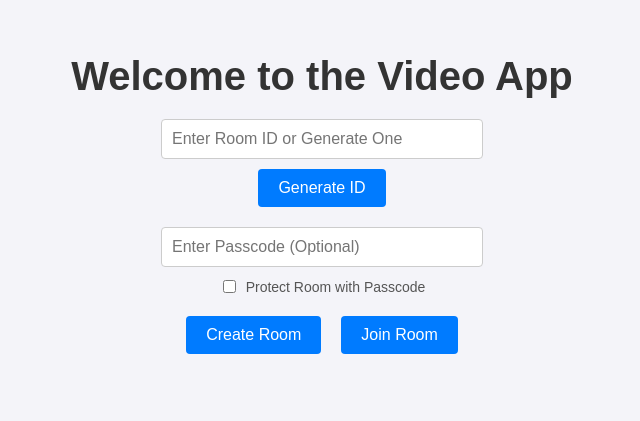
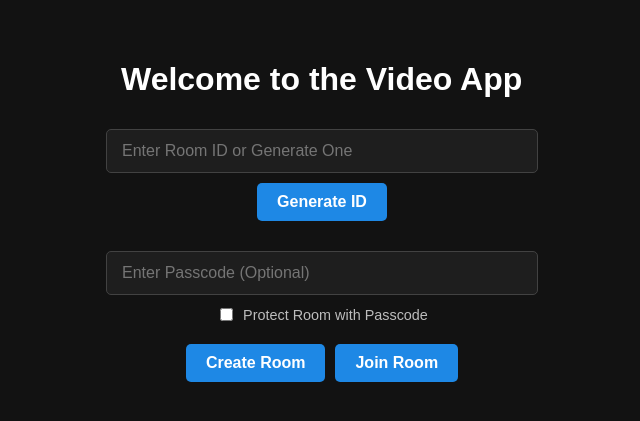
Before and after one commit to bkur808/156_breakout, a React (Create React App) app in the folder frontend/: page / in a window 1280 px wide. Shown: the part 209-630 px from the top of the page, without its empty margins (318-958 px from the left). Built offline with nearby package versions, Linux system fonts and the light colour scheme; no server answers.

Commit message:
Initial commit to dark theme

```diff
--- a/frontend/src/App.css
+++ b/frontend/src/App.css
@@ -38,7 +38,16 @@
   }
 }
 
+body {
+  margin: 0;
+  padding: 0;
+  font-family: 'Arial', sans-serif;
+  background-color: #121212; /* Dark background */
+  color: #ffffff; /* Light text for contrast */
+}
+
 /* Homepage Styles */
+/*
 .homepage {
   display: flex;
   flex-direction: column;
@@ -96,6 +105,108 @@
 .homepage-button-group {
   display: flex;
   gap: 20px;
+}
+*/
+
+/* New Homepage Styles */
+.homepage {
+  display: flex;
+  flex-direction: column;
+  align-items: center;
+  justify-content: center;
+  min-height: 100vh;
+  padding: 20px;
+}
+/*
+.homepage-title {
+  font-size: 2.5rem;
+  margin-bottom: 30px;
+  color: #e0e0e0;
+  text-align: center;
+}
+*/
+.homepage-title {
+    opacity: 0; /* Initially hidden */
+    transform: scale(0.8); /* Slightly smaller */
+    animation: scaleFadeIn 1.2s ease-out forwards; /* Scale and fade-in effect */
+}
+
+/* Keyframes for scale and fade-in */
+@keyframes scaleFadeIn {
+    0% {
+        opacity: 0;
+        transform: scale(0.8);
+    }
+    100% {
+        opacity: 1;
+        transform: scale(1);
+    }
+}
+
+
+
+.homepage-input-group {
+  display: flex;
+  flex-direction: column;
+  align-items: center;
+  margin-bottom: 20px;
+  width: 100%;
+  max-width: 400px;
+}
+
+.homepage-input {
+  width: 100%;
+  padding: 12px 15px;
+  margin: 10px 0;
+  font-size: 1rem;
+  border: 1px solid #424242; /* Dark border */
+  border-radius: 5px;
+  background-color: #1e1e1e; /* Slightly lighter dark for input */
+  color: #ffffff;
+  outline: none;
+  transition: border-color 0.3s ease;
+}
+
+.homepage-input:focus {
+  border-color: #64b5f6; /* Blue highlight on focus */
+}
+
+.homepage-label {
+  display: flex;
+  align-items: center;
+  font-size: 0.9rem;
+  color: #bdbdbd; /* Muted text for labels */
+}
+
+.homepage-checkbox {
+  margin-right: 10px;
+  accent-color: #64b5f6; /* Styled checkbox color */
+}
+
+.homepage-button-group {
+  display: flex;
+  gap: 10px;
+  justify-content: center;
+}
+
+.homepage-button {
+  padding: 10px 20px;
+  font-size: 1rem;
+  font-weight: bold;
+  color: #ffffff;
+  background-color: #1e88e5; /* Primary button color */
+  border: none;
+  border-radius: 5px;
+  cursor: pointer;
+  transition: background-color 0.3s ease, transform 0.2s ease;
+}
+
+.homepage-button:hover {
+  background-color: #1565c0; /* Darker blue on hover */
+}
+
+.homepage-button:active {
+  transform: scale(0.95); /* Slight press effect */
 }
 
 
```
Also changed, not shown: frontend/src/ThemeContext.js (added, +19 -0 lines).
